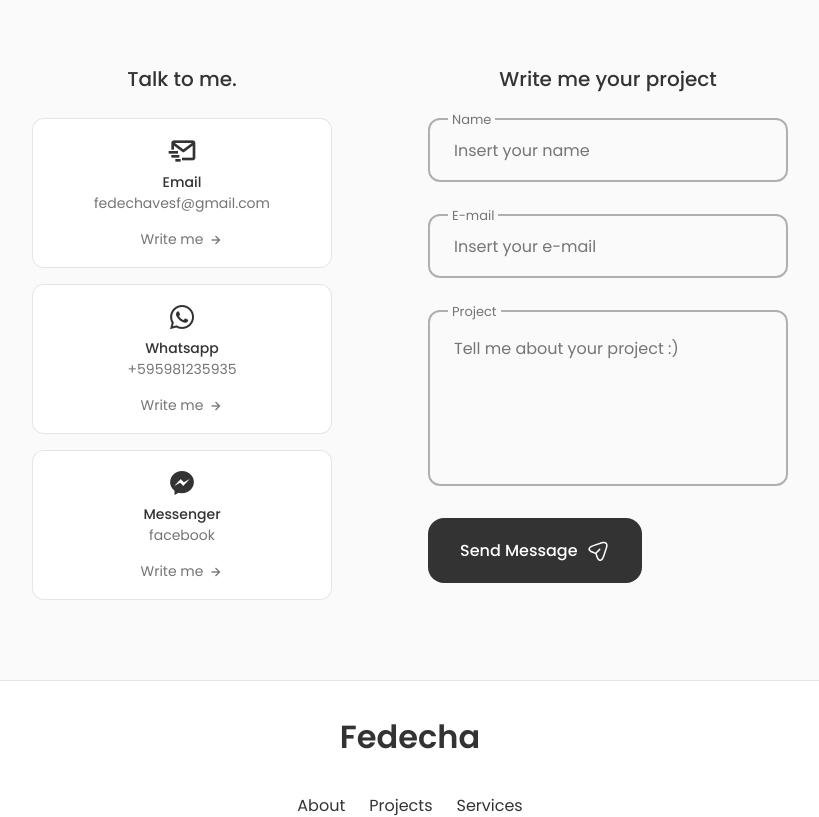
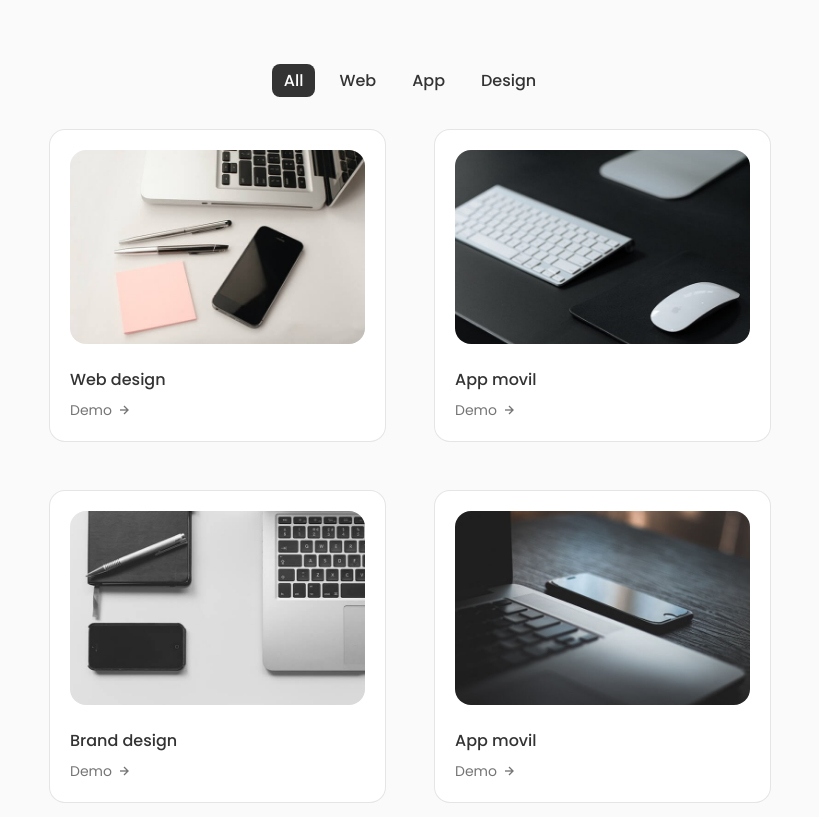
Before and after one commit to fedechaves/new_react_portfolio, a React (Create React App) app: page / in a window 1280 px wide. Shown: the part 2786-3603 px from the top of the page, without its empty margins (230-1049 px from the left). Built offline with nearby package versions, Linux system fonts and the light colour scheme.

Commit message:
feat: portfolio

```diff
--- a/src/App.js
+++ b/src/App.js
@@ -7,6 +7,7 @@
 import Skills from './components/skills/Skills';
 import Footer from './components/footer/Footer';
 import ScrollUp from './components/scrollup/ScrollUp';
+import Work from './components/work/Work';
 
 function App() {
   return (
@@ -19,8 +20,8 @@
         <About />
         <Skills />
         <Services />
+        <Work />
         <Contact />
-
       </main>
 
       <Footer />
--- /dev/null
+++ b/src/components/work/Data.jsx
@@ -0,0 +1,58 @@
+import Work1 from "../../assets/work1.jpg";
+import Work2 from "../../assets/work2.jpg";
+import Work3 from "../../assets/work3.jpg";
+import Work4 from "../../assets/work4.jpg";
+import Work5 from "../../assets/work5.jpg";
+
+export const projectsData = [
+    {
+        id:1,
+        image: Work1,
+        title: "Web design",
+        category: "web",
+        link: "https://privagram.onrender.com/",
+    },
+    {
+        id:2,
+        image: Work2,
+        title: "App movil",
+        category: "app",
+        link: "https://privagram.onrender.com/",
+    },
+    {
+        id:3,
+        image: Work3,
+        title: "Brand design",
+        category: "design",
+        link: "https://privagram.onrender.com/",
+    },
+    {
+        id:4,
+        image: Work4,
+        title: "App movil",
+        category: "app",
+        link: "https://privagram.onrender.com/",
+    },
+    {
+        id:5,
+        image: Work5,
+        title: "Web design",
+        category: "web",
+        link: "https://privagram.onrender.com/",
+    },
+];
+
+export const projectsNav = [
+    {
+        name: "all",
+    },
+    {
+        name: "web",
+    },
+    {
+        name: "app",
+    },
+    {
+        name: "design",
+    },
+];
--- /dev/null
+++ b/src/components/work/Work.jsx
@@ -0,0 +1,16 @@
+import React from 'react';
+import "./work.css";
+import Works from './Works';
+
+const Work = () => {
+  return (
+    <section className="work section" id="portfolio">
+        <h2 className="section__title">Portfolio</h2>
+        <span className="section__subtitle">Most recent projects</span>
+
+    <Works />
+    </section>
+  )
+}
+
+export default Work
--- /dev/null
+++ b/src/components/work/WorkItems.jsx
@@ -0,0 +1,17 @@
+import React from 'react';
+
+const WorkItems = ({item}) => {
+  return (
+    <div className="work__card" key={item.id}>
+      <img src={item.image} alt="projectImage" className="work__img"/>
+      <h3 className="work__title">{item.title}</h3>
+      <a href={item.link} target="_blank" className="work__button">
+        Demo <i className="bx bx-right-arrow-alt work__button-icon">
+
+        </i>
+      </a>
+    </div>
+  )
+}
+
+export default WorkItems
--- /dev/null
+++ b/src/components/work/Works.jsx
@@ -0,0 +1,55 @@
+import React, {useState, useEffect} from 'react';
+import { projectsData } from './Data';
+import { projectsNav } from './Data';
+import WorkItems from './WorkItems';
+
+
+
+const Works = () => {
+    const [item, setItem] = useState({name: "all"});
+    const [projects, setProjects] = useState([])
+    const [active, setActive] = useState(0);
+
+    useEffect(() => {
+        if(item.name === "all") {
+            setProjects(projectsData);
+        }else {
+            const newProjects = projectsData.filter((project) => {
+                return project.category.toLowerCase() === item.name;
+            });
+            setProjects(newProjects);
+        }
+    }, [item]);
+
+    const handleClick = (e, index) => {
+        setItem({ name: e.target.textContent.toLowerCase() });
+        setActive(index);
+    };
+
+  return (
+    <div>
+        <div className="work__filters">
+            {projectsNav.map((item, index) => {
+                return (
+                    <span onClick={(e) => {
+                        handleClick(e, index);
+                    }}
+                    className={`${active === index ? 'active-work' : ''} work__item`}
+                    key={index}
+                    >
+                    {item.name}
+                    </span>
+                );
+            })}
+        </div>
+
+        <div className="work__container container grid">
+            {projects.map((item)=> {
+                return <WorkItems item={item} key={item.id}/>
+            })}
+        </div>
+    </div>
+  )
+}
+
+export default Works
--- /dev/null
+++ b/src/components/work/work.css
@@ -0,0 +1,118 @@
+.work__filters {
+    display: flex;
+    justify-content: center;
+    align-items: center;
+    column-gap: 0.75rem;
+    margin-bottom: var(--mb-2);
+}
+
+.work__item {
+    cursor: pointer;
+    color: var(--title-color);
+    padding: 0.25rem 0.75rem;
+    font-weight: var(--font-medium);
+    border-radius: 0.5rem;
+    text-transform: capitalize;
+}
+
+.work__item:hover {
+    background-color: var(--title-color);
+    color: var(--container-color);
+}
+
+.work__container {
+    grid-template-columns: repeat(2, max-content);
+    gap: 3rem;
+    justify-content: center;
+}
+
+.work__card {
+    background-color: var(--container-color);
+    border: 1px solid rgba(0, 0, 0, 0.1);
+    padding: 1.25rem;
+    border-radius: 1rem;
+}
+
+.work__img {
+    width: 295px;
+    border-radius: 1rem;
+    margin-bottom: var(--mb-1);
+}
+
+.work__title {
+    font-size: var(--normal-font-size);
+    font-weight: var(--font-medium);
+    margin-bottom: var(--mb-0-5);
+}
+
+.work__button {
+    color: var(--text-color);
+    font-size: var(--small-font-size);
+    display: flex;
+    align-items: center;
+    column-gap: 0.25rem;
+}
+
+.work__button-icon {
+    font-size: 1rem;
+    transition: 0.4s;
+}
+
+.work__button:hover .work__button-icon {
+    transform: translateX(0.25rem);
+}
+
+
+/* active work */
+.active-work {
+    background-color: var(--title-color);
+    color: var(--container-color);
+}
+
+  /* ================= BREAKPOINTS  ==================*/
+  /* For large devices*/
+  @media screen and (max-width: 992px) {
+    .work__container {
+        gap: 1.25rem;
+    }
+
+    .work__card {
+        padding: 1rem;
+    }
+
+    .work__img {
+        padding: 0.75rem;
+    }
+
+    .work__title {
+        margin-bottom: 0.25rem;
+    }
+  }
+
+  /* For medium devices */
+  @media screen and (max-width: 768px) {
+    .work__container {
+        grid-template-columns: max-content;
+    }
+  }
+
+  @media screen and (max-width: 576px) {
+    .work__container {
+        grid-template-columns: 1fr;
+    }
+
+    .work__img {
+        width: 100%;
+    }
+  }
+
+   /* For small devices */
+   @media screen and (max-width: 350px) {
+    .work__item {
+        font-size: var(--small-font-size);
+    }
+
+    .work__filters {
+        column-gap: 0.25rem;
+    }
+  }
```
